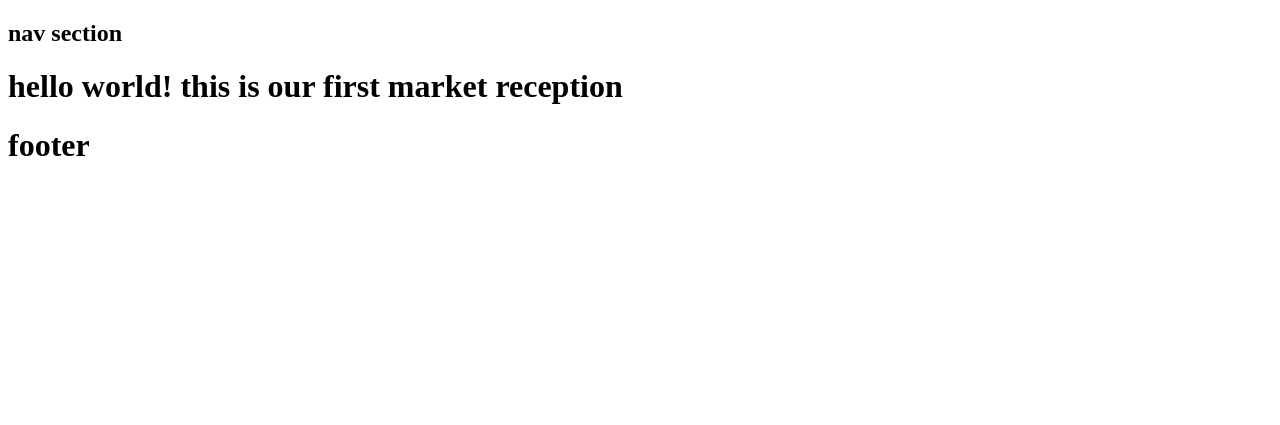
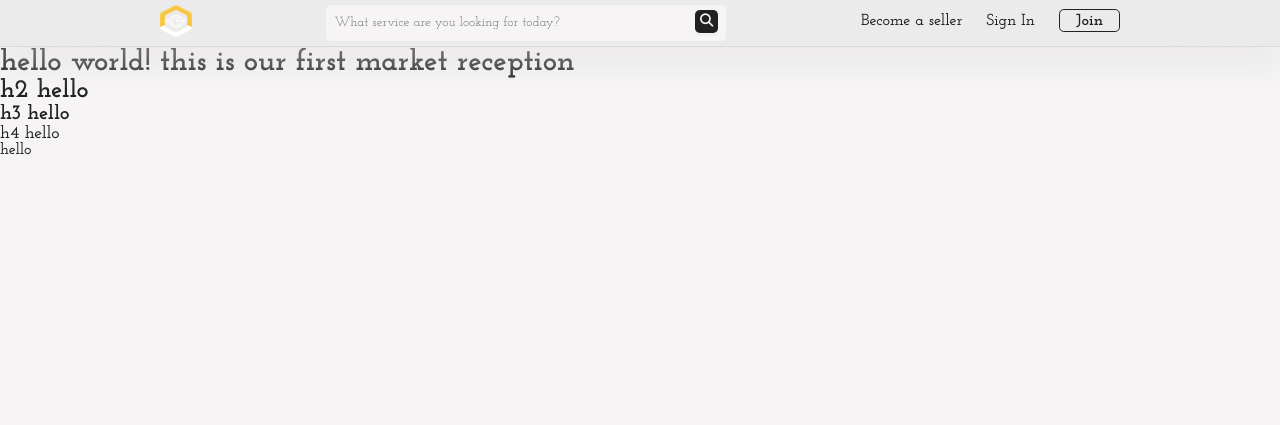
Before and after one commit to I-AGBLE/estoket, a Django app: page / in a window 1280 px wide. Shown: the top 425 px of the page. Run offline with Django 5.2, Linux system fonts and the light colour scheme.

Commit message:
nav section structured and styled

```diff
--- a/main/static/css/styles.css
+++ b/main/static/css/styles.css
@@ -0,0 +1,214 @@
+@import url("https://fonts.googleapis.com/css2?family=Josefin+Slab:ital,wght@0,100..700;1,100..700&display=swap");
+
+* {
+  font-family: "Josefin Slab", serif;
+  font-optical-sizing: auto;
+  font-weight: normal;
+  box-sizing: border-box;
+  padding: 0;
+  margin: 0;
+  list-style: none;
+  outline: 0;
+  align-items: center;
+  text-decoration: none;
+  line-height: 1;
+  align-items: center;
+  scroll-behavior: smooth;
+  scroll-padding-top: 2rem;
+  scroll-padding-bottom: 2rem;
+  overflow-x: hidden;
+  color: var(--text_color);
+
+  ::-webkit-scrollbar {
+    width: 1.5px;
+  }
+}
+
+:root {
+  --default_bg: #f6f4f4;
+  --default_bg_variant: rgba(201, 199, 199, 0.2);
+  --default_border: rgba(161, 156, 156, 0.2);
+  --text_color_deep: #0d0d0d;
+  --text_color: #222121;
+  --text_color_variant: rgb(90, 89, 89);
+  --color_gold: #f8c641;
+  --color_danger: #f03333;
+  --box_shadow: 0 1.5rem 1.5rem rgba(224, 222, 222, 0.4);
+  --transition: all 300ms ease;
+  --border_radius: 0.3rem;
+}
+
+h1 {
+  font-size: 1.9rem;
+  font-weight: 900;
+}
+
+h2 {
+  font-size: 1.6rem;
+  font-weight: 800;
+}
+
+h3 {
+  font-size: 1.3rem;
+  font-weight: 700;
+}
+
+h4 {
+  font-size: 1.1rem;
+  font-weight: 600;
+}
+
+p {
+  font-size: 1rem;
+  font-weight: 600;
+}
+
+a {
+  font-weight: 600;
+  display: inline-block;
+}
+
+body {
+  background-color: var(--default_bg);
+}
+
+span {
+  color: var(--color_danger);
+}
+
+/* --------------------------------- Nav Section Styles ----------------------------------------------- */
+nav {
+  background-color: var(--default_bg_variant);
+  display: flex;
+  justify-content: space-between;
+  position: fixed;
+  top: 0;
+  left: 0;
+  width: 100%;
+  z-index: 200;
+  margin: 0;
+  padding: 0.3rem 10rem;
+  backdrop-filter: blur(50px);
+  -webkit-backdrop-filter: blur(20px);
+  transition: var(--transition);
+  overflow: visible;
+  border-bottom: 1px solid var(--default_border);
+}
+
+nav:hover {
+  box-shadow: var(--box_shadow);
+}
+
+.nav_logo a {
+  width: 2rem;
+  height: 2rem;
+  overflow: hidden;
+}
+
+.nav_logo a:hover {
+  transition: var(--transition);
+  transform: scale(0.9);
+}
+
+.nav_logo a img {
+  width: 100%;
+  height: 100%;
+}
+
+.nav_search form {
+  display: flex;
+  align-items: center;
+  justify-content: space-between;
+  gap: 0.5rem;
+  background-color: var(--default_bg);
+  padding: 0.3rem 0.5rem;
+  width: 25rem;
+  border-radius: var(--border_radius);
+}
+
+.nav_search form input {
+  width: 100%;
+  border: none;
+  background-color: var(--default_bg);
+}
+
+.nav_search form button {
+  border: none;
+}
+
+.nav_search form button i {
+  color: var(--default_bg);
+  padding: 0.3rem 0.3rem;
+  background-color: var(--text_color);
+  border-radius: var(--border_radius);
+  margin-right: 0.15rem;
+}
+
+.nav_search form button i:hover {
+  background-color: var(--color_gold);
+  transition: var(--transition);
+  color: var(--text_color);
+  font-weight: 700;
+}
+
+.nav_search:focus-within {
+  border: 1px solid var(--text_color);
+  box-shadow: 0 0 0.5rem rgba(24, 23, 23, 0.5);
+  border-radius: var(--border_radius);
+  transition: var(--transition);
+}
+
+.nav_menu ul {
+  display: flex;
+  gap: 1.5rem;
+  align-items: center;
+}
+
+.nav_menu ul li:hover {
+  color: var(--color_danger);
+  transform: translateX(0.2rem);
+  transition: var(--transition);
+}
+
+.join a {
+  display: inline-block;
+  padding: 0.15rem 1rem;
+  border-radius: var(--border_radius);
+  border: 0.5px solid var(--text_color);
+  font-weight: 900;
+  transition: var(--transition);
+}
+
+.join a:hover {
+  background-color: var(--text_color);
+  color: var(--default_bg);
+}
+
+.nav_menu_button {
+  display: none;
+}
+
+/* --------------------------------- Main Section Styles ----------------------------------------------- */
+main {
+  margin-top: 3rem;
+}
+
+/* --------------------------------- Footer Page Styles ----------------------------------------------- */
+footer {
+  background-color: var(--default_bg_variant);
+  padding: 0 5rem;
+  position: fixed;
+  bottom: 0;
+  left: 0;
+  width: 100%;
+  z-index: 200;
+  height: 2.5rem;
+  backdrop-filter: blur(50px);
+  -webkit-backdrop-filter: blur(20px);
+  transition: var(--transition);
+}
+
+center p {
+  font-size: 0.8rem;
+  padding-top: 0.9rem;
+}
--- a/main/templates/market_place/index.html
+++ b/main/templates/market_place/index.html
@@ -1,6 +1,9 @@
-{% extends 'partials/layout.html' %}
+{% extends 'z_partials/layout.html' %}
 
 {% block content %}
 <h1>hello world! this is our first market reception</h1>
-
+<h2>h2 hello</h2>
+<h3>h3 hello </h3>
+<h4>h4 hello </h4>
+<p>hello</p>
 {% endblock %}
--- a/main/templates/partials/layout.html
+++ /dev/null
@@ -1,37 +0,0 @@
-{% load static %}
-
-<!doctype html>
-<html lang="en">
-
-<!-- ----------------------------------Meta Section------------------------------------->
-  <head>
-    <meta charset="UTF-8" />
-    <meta name="viewport" content="width=device-width, initial-scale=1.0" />
-    <title>Estoket</title>
-
-
-<!-- ----------------------------------Links Section------------------------------------->
-<link rel="stylesheet" href="{% static 'css/styles.css' %}">
-<script src="{% static 'js/main.js' %}" defer></script>
-  </head>
-
-<!-- ----------------------------------Nav Section------------------------------------->
-  <body>
-    <nav>
-      <h1>nav section</h1>
-    </nav>
-
-<!-- ----------------------------------Main Section------------------------------------->
-    <main>
-        {% block content %}
-
-        {% endblock content %}</main>
-    </main>
-
-
-<!-- ----------------------------------Footer Section------------------------------------->
-    <footer>
-      <h1>footer</h1>
-    </footer>
-  </body>
-</html>
--- /dev/null
+++ b/main/templates/z_partials/layout.html
@@ -0,0 +1,102 @@
+{% load static %}
+
+<!doctype html>
+<html lang="en">
+
+<!-- ----------------------------------Meta Section------------------------------------->
+  <head>
+    <meta charset="UTF-8" />
+    <meta name="viewport" content="width=device-width, initial-scale=1.0" />
+    <title>Estoket</title>
+
+
+<!-- ----------------------------------Links Section------------------------------------->
+<link rel="stylesheet" href="{% static 'css/styles.css' %}">
+<script src="{% static 'js/main.js' %}" defer></script>
+
+    <!--Google's Material Font-->
+    <link rel="stylesheet"
+        href="https://fonts.googleapis.com/css2?family=Material+Symbols+Outlined:opsz,wght,FILL,GRAD@20..48,100..700,0..1,-50..200" />
+
+          <!--
+          TODO: Set title bar icon
+          -->
+    <!-- Title bar icon
+    <link rel="icon" type="image/png" href="{% static 'main/images/logo.png' %}">
+    -->
+
+    <!-- Font Awesome -->
+    <link rel="stylesheet" href="https://cdnjs.cloudflare.com/ajax/libs/font-awesome/6.2.1/css/all.min.css">
+</head>
+
+<!-- ----------------------------------Nav Section------------------------------------->
+  <body>
+    <nav>
+      <div class="nav_logo">
+        <a href="">
+          <img src="{% static 'images/logo.png' %}" alt="Estoket Logo">
+        </a>
+      </div>
+
+  <div class="nav_search">
+    <form action="" method="GET">
+        <input
+            type="text"
+            name=""
+            placeholder="What service are you looking for today?"
+        >
+        <button type="submit"><i class="fas fa-search"></i></button>
+    </form>
+</div>
+
+      <div class="nav_menu">
+        <ul>
+          <!--
+          TODO: "Become a seller" link should link to a page thats like the home page but with non-clickable cards. Ref: https://www.fiverr.com/start_selling?source=top_nav
+          -->
+          <li>
+            <a href="">Become a seller</a>
+          </li>
+
+            <li>
+            <a href="">Sign In</a>
+          </li>
+
+            <!--
+          TODO: "Join" link should lead to sign up page
+            -->
+          <li class="join">
+            <a href="">Join</a>
+          </li>
+        </ul>
+      </div>
+
+        <div class="nav_menu_button">
+            <div class="open_menu">
+                <i class="fa-solid fa-bars"></i>
+            </div>
+
+            <div class="close_menu">
+                <i class="fa-solid fa-xmark"></i>
+            </div>
+        </div>
+    </nav>
+
+<!-- ----------------------------------Main Section------------------------------------->
+    <main>
+        {% block content %}
+
+        {% endblock content %}</main>
+    </main>
+
+
+<!-- ----------------------------------Footer Section------------------------------------->
+       <footer>
+        <center>
+            <a href="">
+                <p>&copy;2026 Built on Agble Technologies. All rights reserved.</p>
+            </a>
+        </center>
+    </footer>
+  </body>
+</html>
```
Also changed, not shown: main/static/images/logo.png (added), 1 other file.
